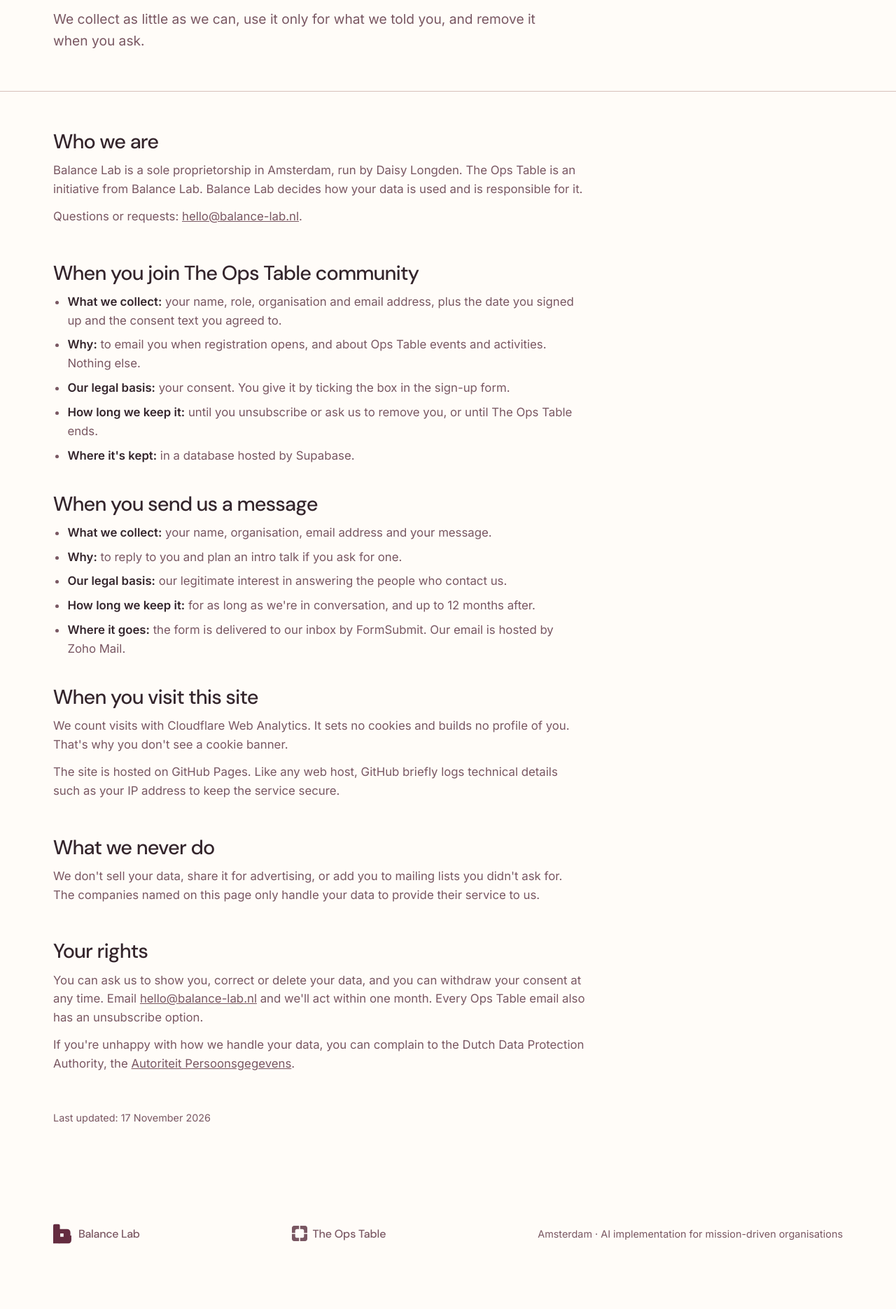
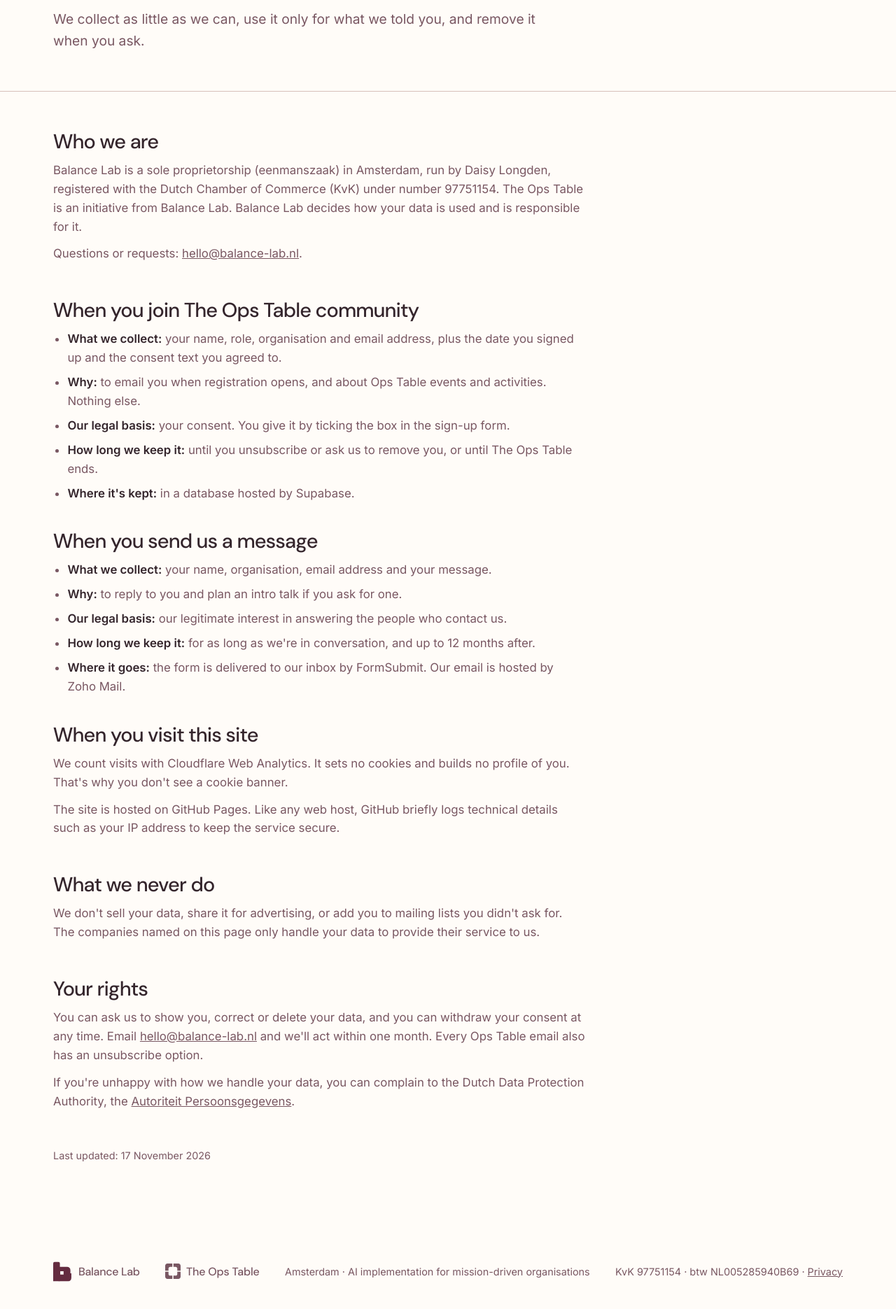
Before and after one commit to daisylongden/balance-lab-site, a plain HTML site: page privacy/index.html in a window 1280 px wide. Shown: the part 247-2118 px from the top of the page at 70% size. Before the commit the page ends 2065 px from the top, so only its background shows below. Drawn offline with Linux system fonts and the light colour scheme.

Commit message:
Footer: KvK, btw and Privacy link on every page; KvK in privacy notice
Co-Authored-By: Claude Opus 5.5 <noreply@anthropic.com>
Claude-Session: https://claude.ai/code/session_01CTYCJ5idYdi2k4hhZJb3az

```diff
--- a/privacy/index.html
+++ b/privacy/index.html
@@ -278,7 +278,7 @@ footer .wrap{display:flex;flex-wrap:wrap;gap:12px 32px;justify-content:space-bet
   <div class="wrap">
     <div>
       <h2>Who we are</h2>
-      <p>Balance Lab is a sole proprietorship in Amsterdam, run by Daisy Longden. The Ops Table is an initiative from Balance Lab. Balance Lab decides how your data is used and is responsible for it.</p>
+      <p>Balance Lab is a sole proprietorship (eenmanszaak) in Amsterdam, run by Daisy Longden, registered with the Dutch Chamber of Commerce (KvK) under number 97751154. The Ops Table is an initiative from Balance Lab. Balance Lab decides how your data is used and is responsible for it.</p>
       <p>Questions or requests: <a href="mailto:hello@balance-lab.nl?subject=Privacy">hello@balance-lab.nl</a>.</p>
     </div>
     <div>
@@ -324,6 +324,7 @@ footer .wrap{display:flex;flex-wrap:wrap;gap:12px 32px;justify-content:space-bet
     <a class="logo" href="/"><svg width="26" height="29" viewBox="0 0 165 182" aria-hidden="true" style="color:var(--brand)"><use href="#bl-b"/></svg><b style="font-size:1rem">Balance Lab</b></a>
     <a class="ot-logo" href="/the-ops-table/" aria-label="The Ops Table" style="display:inline-flex;align-items:center;gap:8px;color:var(--heading);text-decoration:none"><svg width="22" height="22" viewBox="0 0 96 96" aria-hidden="true"><g fill="currentColor"><path d="M13.7143 0H44.5714V20.5714H30.8571C25.1769 20.5714 20.5714 25.1769 20.5714 30.8571V44.5714H0V13.7143C0 6.13971 6.13971 0 13.7143 0Z"/><path d="M96 13.7143V44.5714H75.4286V30.8571C75.4286 25.1769 70.8231 20.5714 65.1429 20.5714H51.4286V0L82.2857 0C89.8603 0 96 6.13971 96 13.7143Z"/><path d="M82.2857 96H51.4286V75.4286H65.1429C70.8231 75.4286 75.4286 70.8231 75.4286 65.1429V51.4286H96V82.2857C96 89.8603 89.8603 96 82.2857 96Z"/><path d="M0 82.2857L0 51.4286L20.5714 51.4286V65.1429C20.5714 70.8231 25.1769 75.4286 30.8571 75.4286H44.5714L44.5714 96L13.7143 96C6.13971 96 0 89.8603 0 82.2857Z"/></g></svg><b style="font:500 1rem var(--display);letter-spacing:-.01em">The Ops Table</b></a>
     <span>Amsterdam · AI implementation for mission-driven organisations</span>
+    <span>KvK 97751154 · btw NL005285940B69 · <a href="/privacy/">Privacy</a></span>
   </div>
 </footer>
 
```
Also changed, not shown: how-we-use-ai/index.html (+1 -0 lines), index.html (+1 -0 lines), the-ops-table/index.html (+1 -1 lines), who-we-work-with/index.html (+1 -0 lines).
